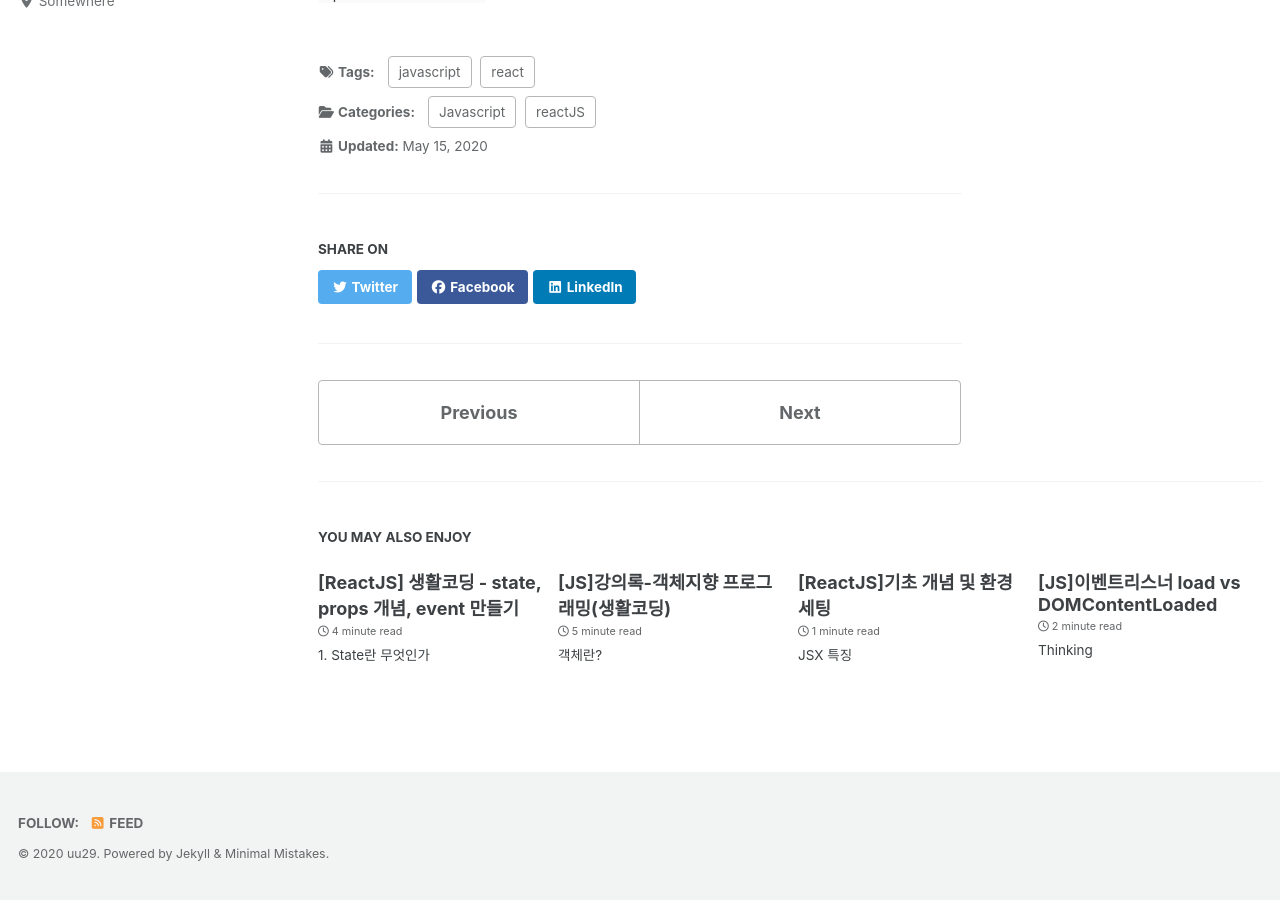
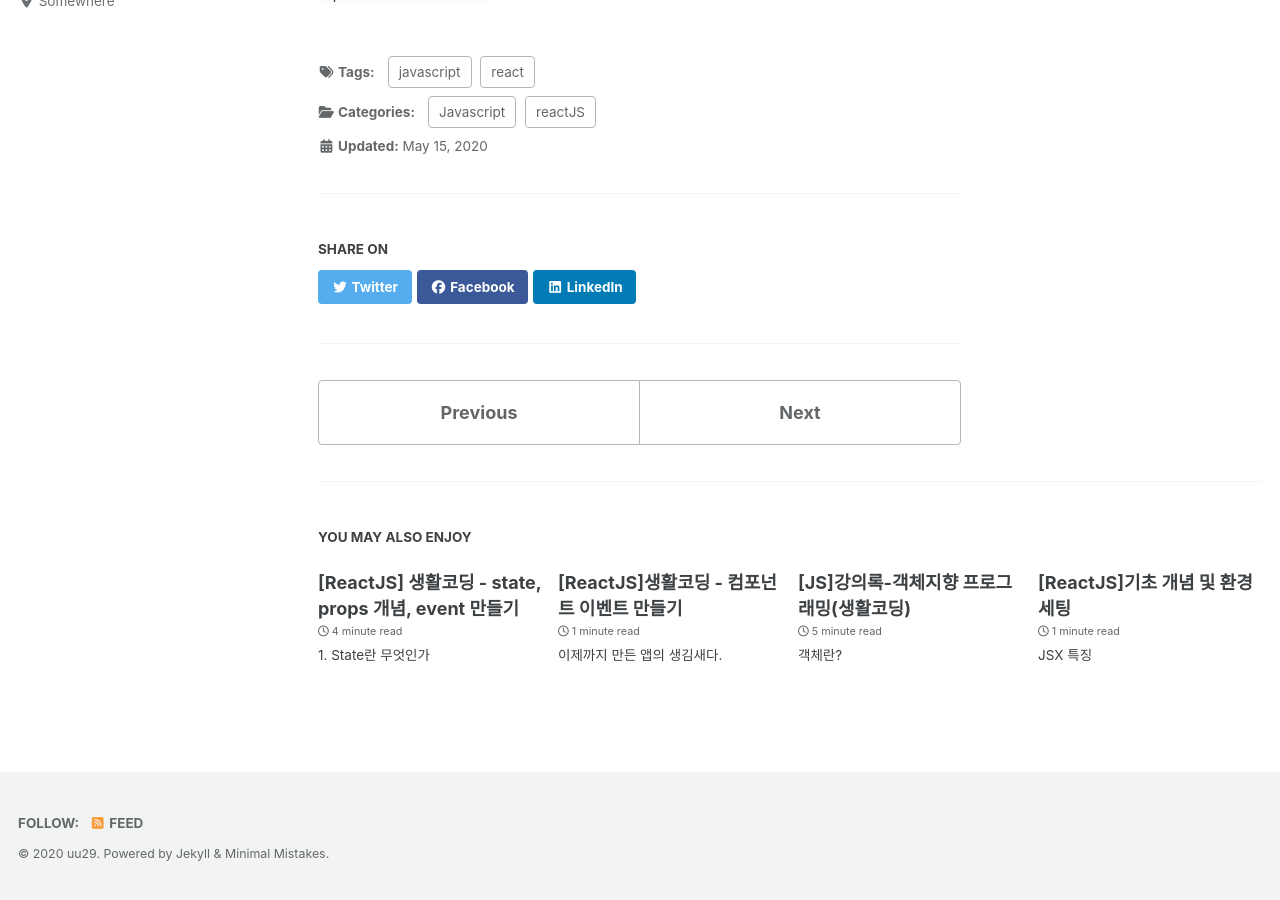
Before and after one commit to uu29/uu29.github.io, a Jekyll site: the page built from _posts/2020-05-15-React-JS-Make-Components.md, in a window 1280 px wide and 900 px high, scrolled down 1791 px. Built offline with Jekyll 4.4.1, drawn with Linux system fonts in a browser that asks for light colours; cached includes are drawn as plain includes; nearby versions of some CDN libraries; part of the change alters nothing that is shown; some of the changed text lies outside the part shown.

Commit message:
2020-05-25 reactJS make event

````diff
--- a/_posts/2020-05-15-React-JS-Make-Components.md
+++ b/_posts/2020-05-15-React-JS-Make-Components.md
@@ -1,5 +1,5 @@
 ---
-title: "[ReactJS] 생활코딩 - 시작하기, 컴포넌트 만들기"
+title: "[ReactJS]생활코딩 - 시작하기, 컴포넌트 만들기"
 categories:
   - Javascript
   - reactJS
--- /dev/null
+++ b/_posts/2020-05-24-React-JS-make-event.md
@@ -0,0 +1,110 @@
+---
+title: "[ReactJS]생활코딩 - 컴포넌트 이벤트 만들기"
+categories:
+  - Javascript
+  - reactJS
+tags:
+  - javascript
+  - react
+---
+이제까지 만든 앱의 생김새다.
+
+이제 원하는 건 HTML, CSS, Javascript의 리스트를 클릭했을 때 각각의 내용이 다르게 나오는 것.
+
+![https://s3-us-west-2.amazonaws.com/secure.notion-static.com/19e5ea8e-de10-4146-96dd-d3b9ae61eb48/Untitled.png](https://s3-us-west-2.amazonaws.com/secure.notion-static.com/19e5ea8e-de10-4146-96dd-d3b9ae61eb48/Untitled.png)
+
+우선 배운대로 이벤트를 적용하여 미리 만들어놓은 mode의 변수를 "read"로 바꾸는 작업을 해보자.
+
+/src/App.js > App > render
+
+```jsx
+<TOC
+    data={this.state.contents}
+    onClickList={function (e) {
+    this.setState({mode: 'read'})
+}.bind(this)}></TOC>
+```
+
+/src/components/TOC.js > TOC > render > while
+
+```jsx
+<a
+    href={"/content/" + data[i].id}
+    onClick={function (e) {
+    e.preventDefault();
+    this
+        .props
+        .onClickList();
+}.bind(this)}>{data[i].title}</a>
+```
+
+이제 쉽게 완성하였다. 하지만 App 내 렌더 메소드 직후에 선언한 _title, _desc 변수를 조작하는 것이 문제다.
+
+```jsx
+if (this.state.mode === 'welcome') {
+            _title = this.state.welcome.title;
+            _desc = this.state.welcome.desc;
+        } else if (this.state.mode === 'read') {
+            _title = this.state.contents[0].title;
+            _desc = this.state.contents[0].desc;
+        }
+```
+
+지금 if문 안에서 `this.state.contents[0].{값}`으로 고정되어 있는 상태다.
+
+이 값들을 어떻게 내가 클릭한 값에 해당하는 내용으로 바뀌게 만들 수 있을까?
+
+방법은 여러가지다.
+
+**① TOC 각 컴포넌트에 dataset을 id로 설정하는 방법**
+
+/src/App.js > App > render
+
+```jsx
+onClickList={function (id) {
+	this.setState({
+  mode: 'read',
+  selected_content_id: Number(id),
+})
+```
+
+클릭할 때 마다 `selected_content_id`가 바뀌게 해주고 id를 a태그의 또 다른 속성으로 지정한다.
+
+이 때 유용하게 쓰이는 것이 `data-`가 붙은 사용자 설정 attribute다.
+
+data-id, data-key, data-isMobile 등으로 설정하면 나중에 어트리뷰트로 불러올 때 element.id, element.key, element.isMobile 등으로 불러올 수 있다.
+
+적용하면 다음과 같다.
+
+/src/components/TOC.js > TOC > render
+
+```jsx
+<a
+    href={"/content/" + data[i].id}
+    data-id={data[i].id}
+    onClick={function (e) {
+    e.preventDefault();
+    this.props.onClickList(e.target.dataset.id);
+}.bind(this)}>{data[i].title}</a>
+```
+
+**② 바인딩한 파라미터에 id를 추가로 넘기는 경우**
+
+/src/components/TOC.js > TOC > render
+
+```jsx
+<li key={data[i].id}>
+    <a
+        href={"/content/" + data[i].id}
+        onClick={function (id, e) {
+        e.preventDefault();
+        this.props.onClickList(id);
+    }.bind(this, data[i].id)}>{data[i].title}</a>
+</li>
+```
+
+이 때 주의할 점은 onClick의 익명함수의 첫번째 인자였던 e(event) 앞에 id가 추가된다는 것이다.
+
+이렇게 이벤트를 이용하여 데이터를 불러오는(read) 것은 해냈다.
+
+이제 남은 create, update, delete를 해보자.
````
